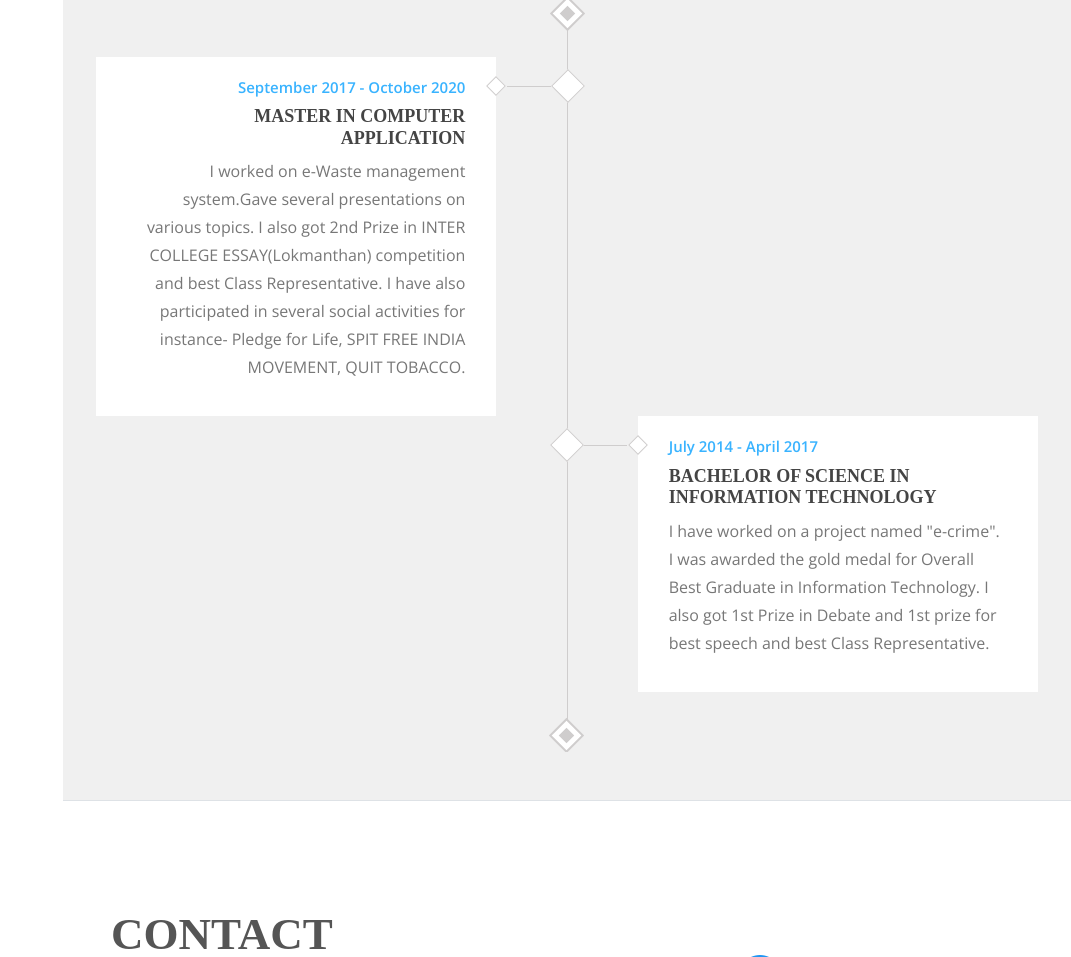
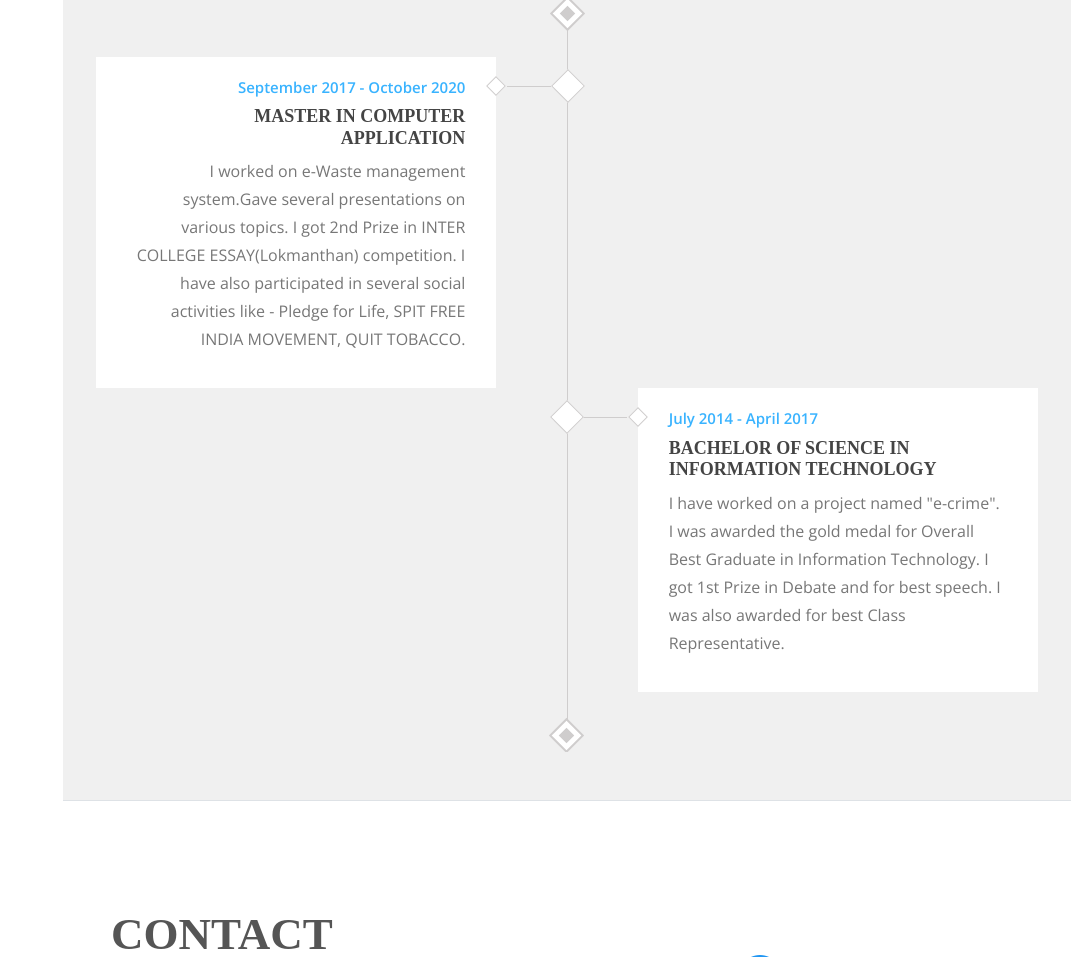
Before and after one commit to Suraiya-Khan/website, a plain HTML site: page index.html in a window 1280 px wide. Shown: the part 2991-3948 px from the top of the page, without its empty margins (209-1280 px from the left). Drawn offline with nearby package versions, Linux system fonts and the light colour scheme; a web font is replaced by a local one.

Commit message:
Update index.html

```diff
--- a/index.html
+++ b/index.html
@@ -443,7 +443,7 @@
     </section>
 
     <!--====================================================
-                           AWARDS
+                           EDUCATION
     ======================================================-->
     <section class="resume-section p-3 p-lg-5 d-flex flex-column" id="awards">
       <div class="row my-auto">
@@ -459,9 +459,8 @@
               <h5 class="title">MASTER IN COMPUTER APPLICATION</h5>
               <p class="description">
                 I worked on e-Waste management system.Gave several presentations on various topics.
-                I also got 2nd Prize in INTER COLLEGE ESSAY(Lokmanthan) competition
-                and best Class Representative.
-                I have also participated in several social activities for instance- Pledge for Life,
+                I got 2nd Prize in INTER COLLEGE ESSAY(Lokmanthan) competition.
+                I have also participated in several social activities like - Pledge for Life,
                 SPIT FREE INDIA MOVEMENT, QUIT TOBACCO.
 
               </p>
@@ -476,7 +475,7 @@
                 I have worked on a project named "e-crime".
 
                 I was awarded the gold medal for Overall Best Graduate in Information Technology.
-                I also got 1st Prize in Debate and 1st prize for best speech and best Class Representative.
+                I got 1st Prize in Debate and for best speech. I was also awarded for best Class Representative.
               </p>
             </div>
           </div>
```
